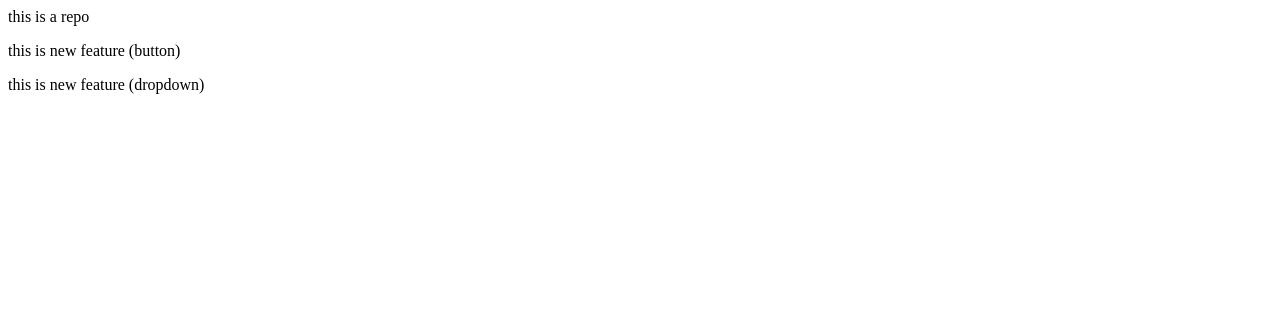
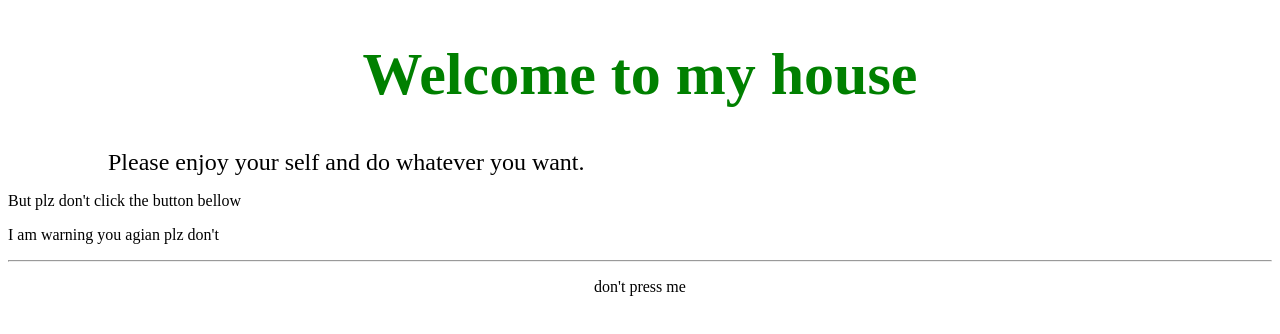
Before and after one commit to iamnishanpandey/localrepo, a plain HTML site: page index.html in a window 1280 px wide. Drawn offline with Linux system fonts and the light colour scheme.

Commit message:
don't press

```diff
--- a/index.html
+++ b/index.html
@@ -1,3 +1,16 @@
-<p>this is a repo</p>
-<p>this is new feature (button)</p>
-<p>this is new feature (dropdown)</p>
+<!doctype html>
+<html>
+    <head>
+        <title></title>
+    </head>
+    <body>
+        <h1 style="color:green; font-size: 60px; text-align: center;">Welcome to my house</h1>
+        <p style="margin: 0 100px; font-size: 1.5em;">Please enjoy your self and do whatever you want.</p>
+        <p>But plz don't click the button bellow</p>
+        <p>I am warning you agian plz don't</p>
+        <footer>
+            <hr> <p style="text-align: center; " onclick="alert('chutiya mug na thich bhanya bujhdainas'); ">don't press me</p>
+        </footer>
+
+    </body>
+</html>
```
